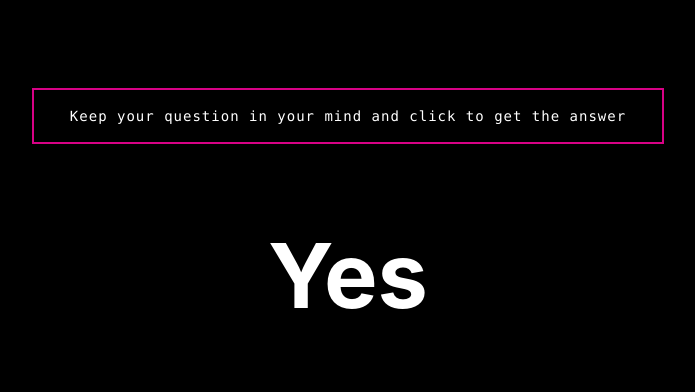
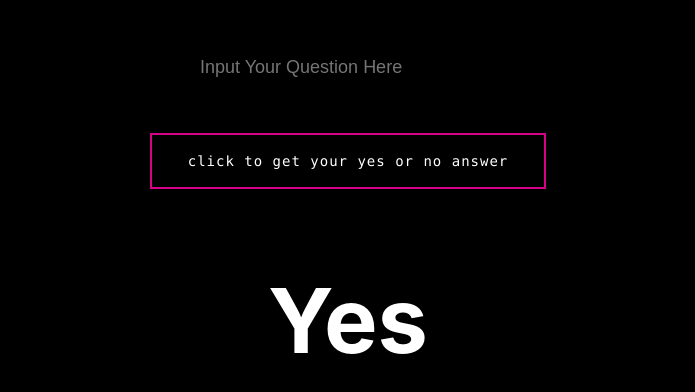
Before and after one commit to whisperrrr/nextjs-blog, a Next.js app: page /fun/yes-or-no in a window 1280 px wide. Shown: the part 152-544 px from the top of the page, without its empty margins (292-987 px from the left). Built offline with nearby package versions, Linux system fonts and the light colour scheme.

Commit message:
[Hui][feat] - add a input to get user answer and use it to do the random answer get.

```diff
--- a/pages/fun/yes-or-no.js
+++ b/pages/fun/yes-or-no.js
@@ -1,31 +1,27 @@
-import React from "react";
+import React, {useState} from "react";
 import styles from "./yes-or-no.module.css";
 
-export async function getStaticProps() {
-    const data = getRandomAnswer();
-
-    if (!data) {
-        return {
-            notFound: true,
-        }
+const getRandomAnswer = (userQuestion) => {
+    if (userQuestion.includes("beautiful")) {
+        return "Jin Hui"
     }
-    return {
-        props: {data},
-    }
+    const randomNum = Math.random();
+    return randomNum > 0.5 ? "Yes" : "No";
 }
 
-const getRandomAnswer = () => {
-    const randomNum = Math.random();
-    return randomNum > 0.5 ? {answer: "Yes"} : {answer: "No"};
-}
 
-const yesOrNo = ({data}) => {
+const yesOrNo = () => {
+    const [userQuestion, setUserQuestion] = useState("");
+    const [randomAnswer, setRandomAnswer] = useState("Yes");
+
     return (
         <div className={styles.root}>
-            <button className={styles.button} onClick={() => location.reload()}>Keep your question in your mind and
-                click to get the answer
+            <input id="question" onChange={(event) => setUserQuestion(event.target.value)} type="text"
+                   className={styles.question} placeholder="Input Your Question Here"/>
+            <button className={styles.button} onClick={() => setRandomAnswer(getRandomAnswer(userQuestion))}>
+                click to get your yes or no answer
             </button>
-            <h1 className={styles.answer}>{data.answer}</h1>
+            <h1 className={styles.answer}>{randomAnswer}</h1>
         </div>
     )
 }
--- a/pages/fun/yes-or-no.module.css
+++ b/pages/fun/yes-or-no.module.css
@@ -32,3 +32,14 @@
 .button:hover {
     box-shadow: inset 0 100px 0 0 #D80286;
 }
+
+.question {
+    width: 300px;
+    height: 50px;
+    margin-bottom: 40px;
+    background-color: black;
+    color: #FFFFFF;
+    border: 0;
+    outline: none;
+    font-size: 18px;
+}
```
